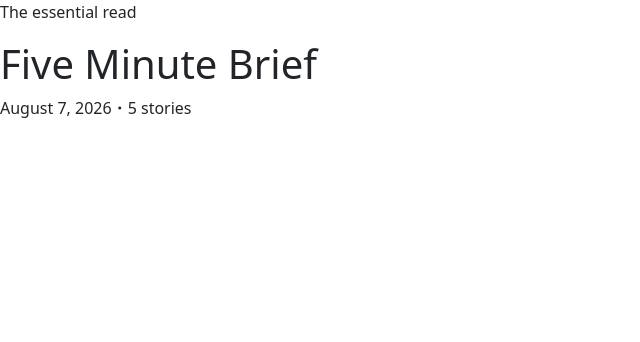
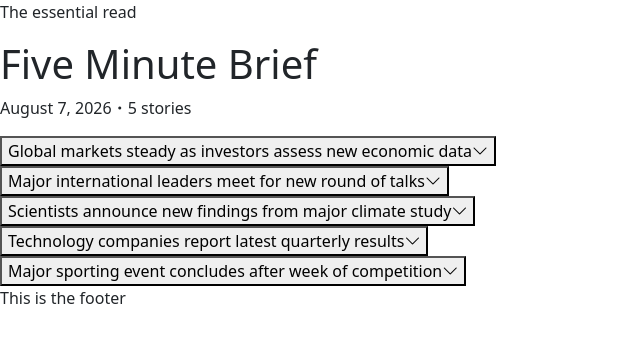
Before and after one commit to ductrl/five-minute-brief, a React (Vite) app: page / in a window 1280 px wide. Shown: the top 342 px of the page, without its empty margins (0-640 px from the left). Built offline with nearby package versions, Linux system fonts and the light colour scheme.

Commit message:
Created StoryItem and StoryList components

```diff
--- a/src/App.jsx
+++ b/src/App.jsx
@@ -1,8 +1,22 @@
-import Header from "./components/Header"
+import Header from "./components/Header";
+import StoryItem from "./components/StoryItem";
+import StoryList from "./components/StoryList";
+import { mockBrief } from "./data/mockBrief";
 
 const App = () => {
   return (
-    <Header date={"August 7, 2026"} storyCount={5}/>
+    <>
+      <Header
+        date={mockBrief.date}
+        storyCount={mockBrief.stories.length}
+      />
+
+      <StoryList
+        stories={mockBrief.stories}
+      />
+
+      <footer>This is the footer</footer>
+    </>
   )
 }
 
--- a/src/components/Header.jsx
+++ b/src/components/Header.jsx
@@ -4,7 +4,7 @@ const Header = ({ date, storyCount }) => (
     <h1>Five Minute Brief</h1>
     <p>
       {date}
-      <i class="bi bi-dot"></i>
+      <i className="bi bi-dot"></i>
       {storyCount} stories
     </p>
   </header>
--- /dev/null
+++ b/src/components/StoryItem.jsx
@@ -0,0 +1,33 @@
+import { useState } from "react";
+
+const StoryItem = ({ headline, summary }) => {
+  const [isOpen, setIsOpen] = useState(false);
+
+  const handleToggle = () => {
+    setIsOpen(!isOpen);
+  }
+
+  return (
+    <article>
+      <button
+        onClick={handleToggle}
+      >
+        <span>{headline}</span>
+        <span>
+          {isOpen
+            ? <i className="bi bi-chevron-up"></i>
+            : <i className="bi bi-chevron-down"></i>
+          }
+        </span>
+      </button>
+
+      {isOpen && (
+        <div>
+          {summary}
+        </div>
+      )}
+    </article>
+  )
+}
+
+export default StoryItem;
--- /dev/null
+++ b/src/components/StoryList.jsx
@@ -0,0 +1,17 @@
+import StoryItem from "./StoryItem";
+
+const StoryList = ({ stories }) => {
+  return (
+    <section>
+      {stories.map(story => (
+        <StoryItem
+          key={story.id}
+          headline={story.headline}
+          summary={story.summary}
+        />
+      ))}
+    </section>
+  )
+}
+
+export default StoryList;
--- a/src/data/mockBrief.js
+++ b/src/data/mockBrief.js
@@ -1,7 +1,7 @@
 // FAKE MOCK DATA
 
 export const mockBrief = {
-  date: 'August 7',
+  date: 'August 7, 2026',
   publishedAt: '8:00 a.m. ET',
 
   stories: [
```
Also changed, not shown: 1 other file (tests, documents, lock files or other folders).
